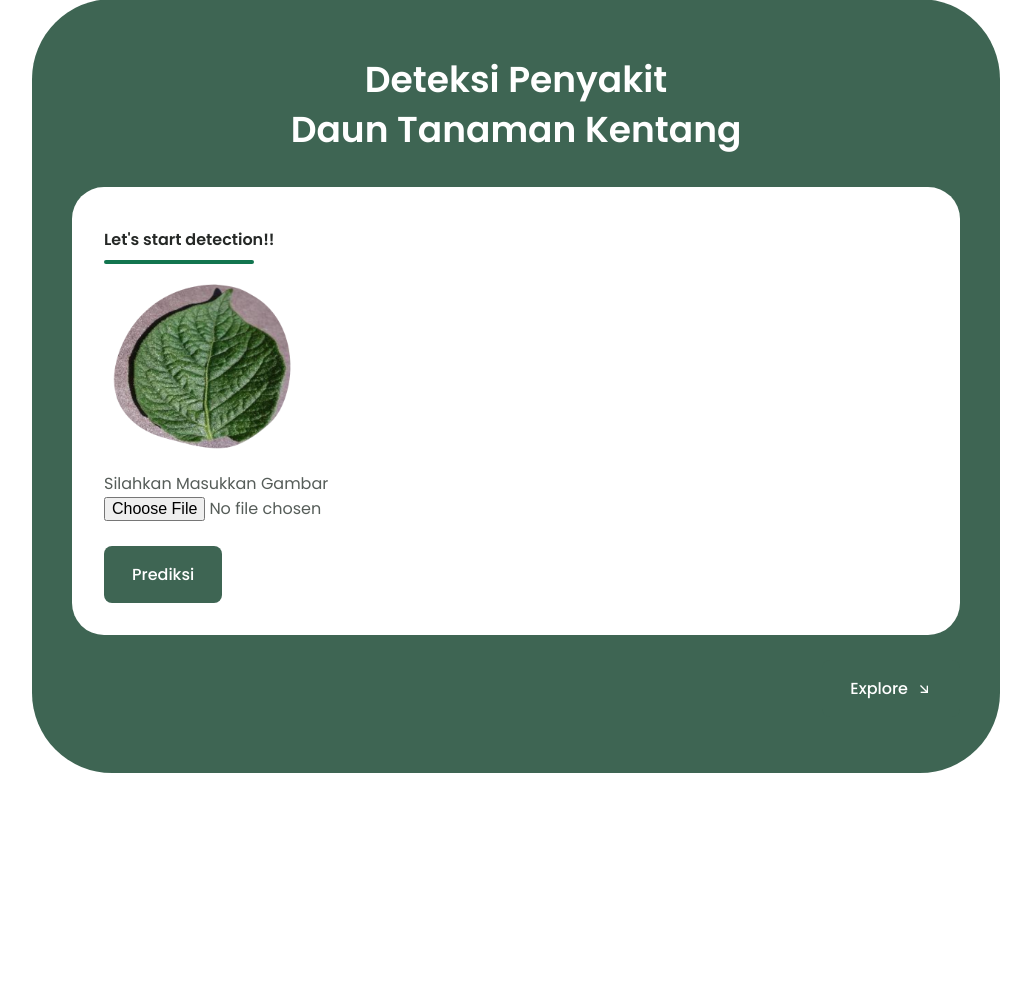
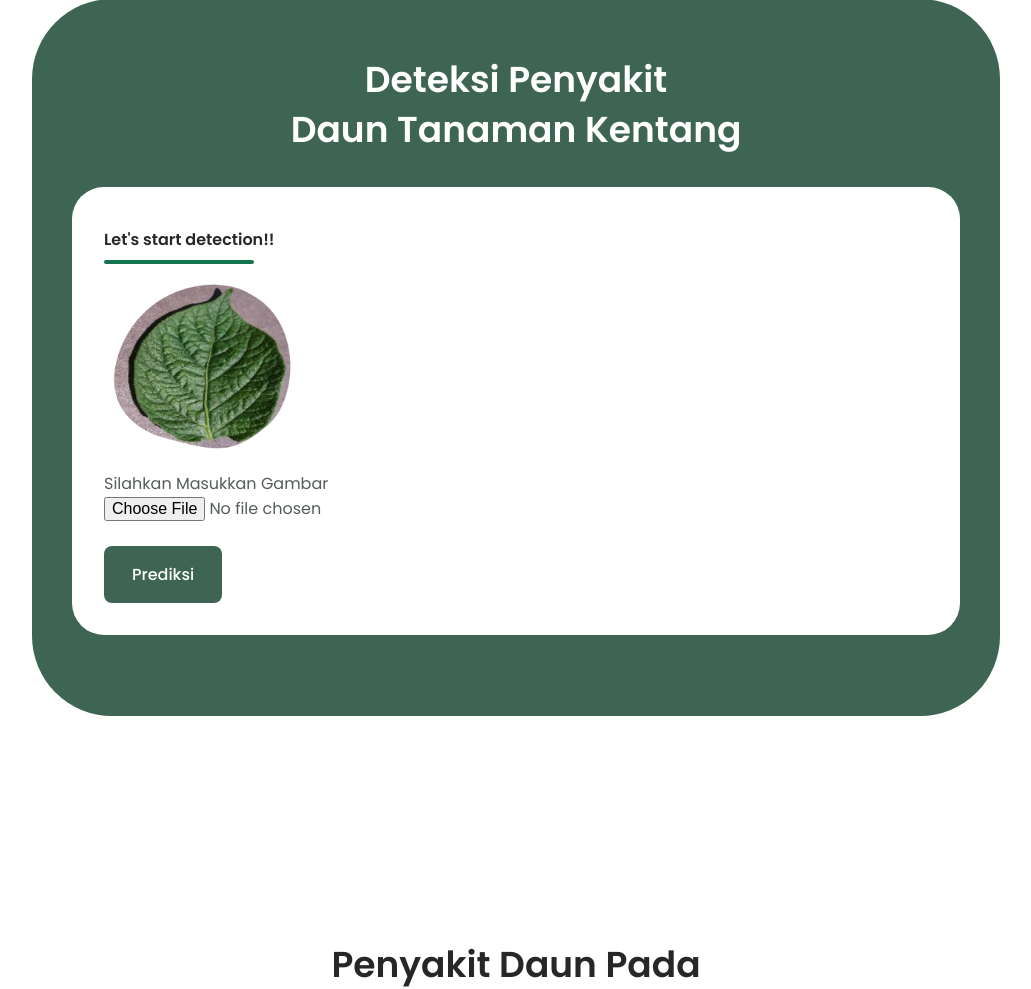
Before and after one commit to gizkarp/PACornAndPotato, a Flask app: page / in a window 1280 px wide. Shown: the part 3187-4176 px from the top of the page, without its empty margins (124-1155 px from the left). Run offline with Flask 3, Linux system fonts and the light colour scheme.

Commit message:
Update index.html

```diff
--- a/templates/index.html
+++ b/templates/index.html
@@ -233,11 +233,8 @@
                         <div class="hasilprediksi" class="steps__card">
                             <br>
                             <!-- Bagian Halaman untuk Hasil Prediksi -->
-                            <div id="hasil_prediksi" align="right">
+                            <div id="hasil_prediksi" style="align-items: center; margin-right: 20px;">
                                 <!-- Hasil Prediksi akan ditampilkan di sini-->
-                                <a href="#appkentang" class="button button--flex">
-                                    Explore <i class="ri-arrow-right-down-line button__icon"></i>
-                                </a>
                             </div>
                         </div>
                 </div>
```
